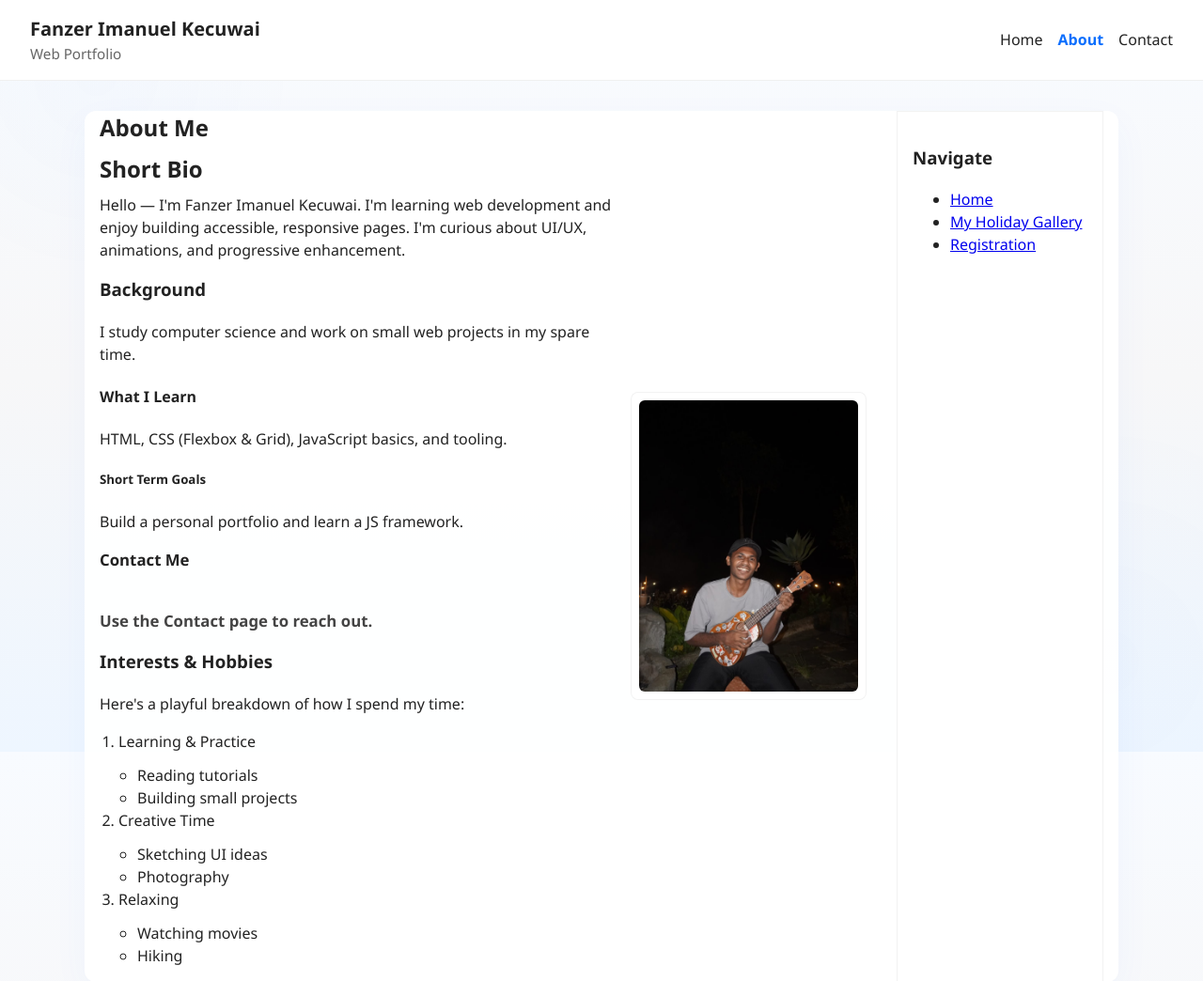
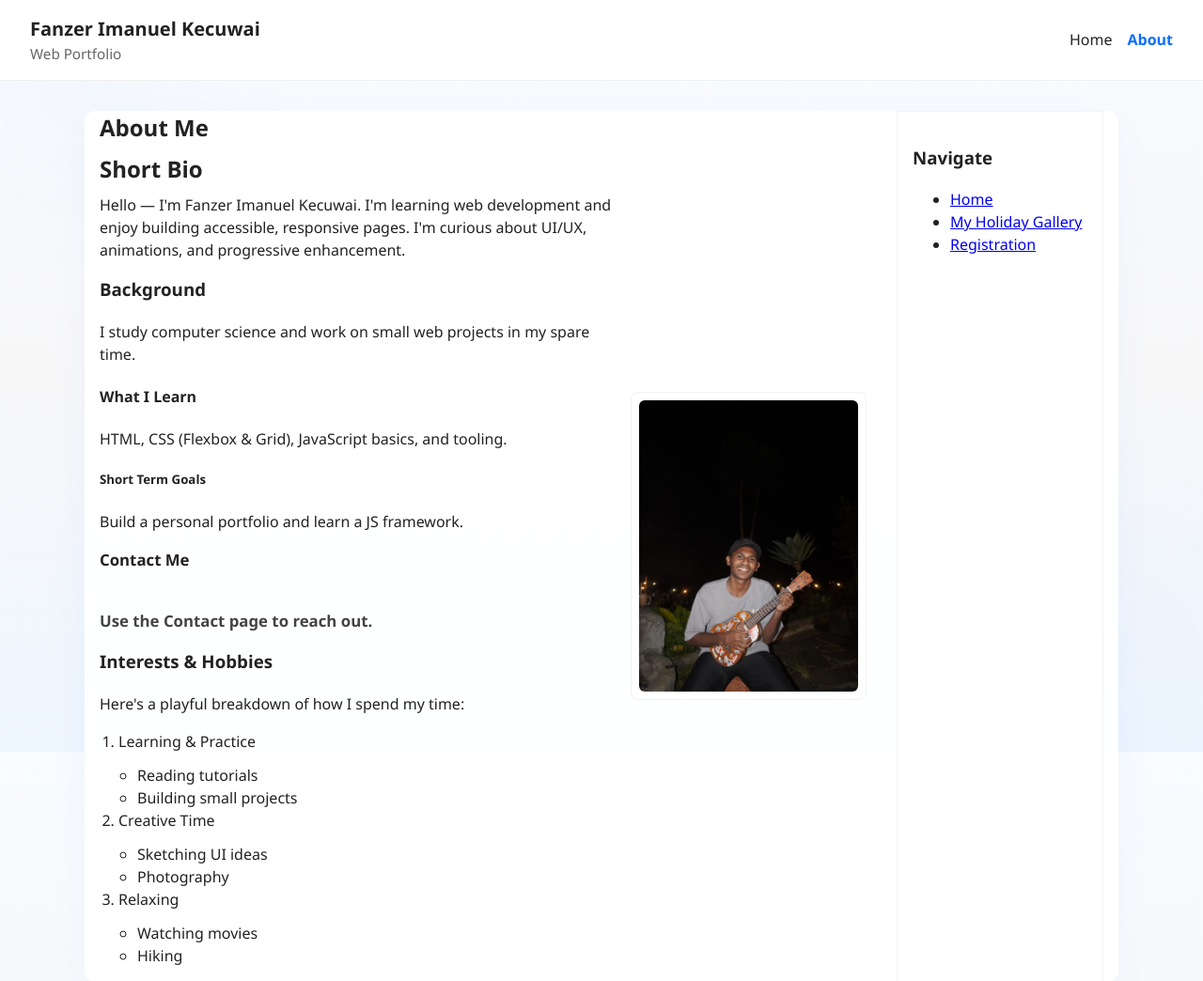
Before and after one commit to fanzer007/web1-2482007, a plain HTML site: page about.html in a window 1280 px wide. Shown: the top 1044 px of the page at 94% size. Drawn offline with Linux system fonts and the light colour scheme.

Commit message:
memperbaiki

```diff
--- a/about.html
+++ b/about.html
@@ -17,7 +17,6 @@
         <ul>
           <li><a href="index.html">Home</a></li>
           <li><a href="about.html" aria-current="page">About</a></li>
-          <li><a href="contact.html">Contact</a></li>
         </ul>
       </nav>
     </header>
```
Also changed, not shown: index.html (+0 -1 lines), myHoliday.html (+0 -1 lines), registration.html (+0 -1 lines).
